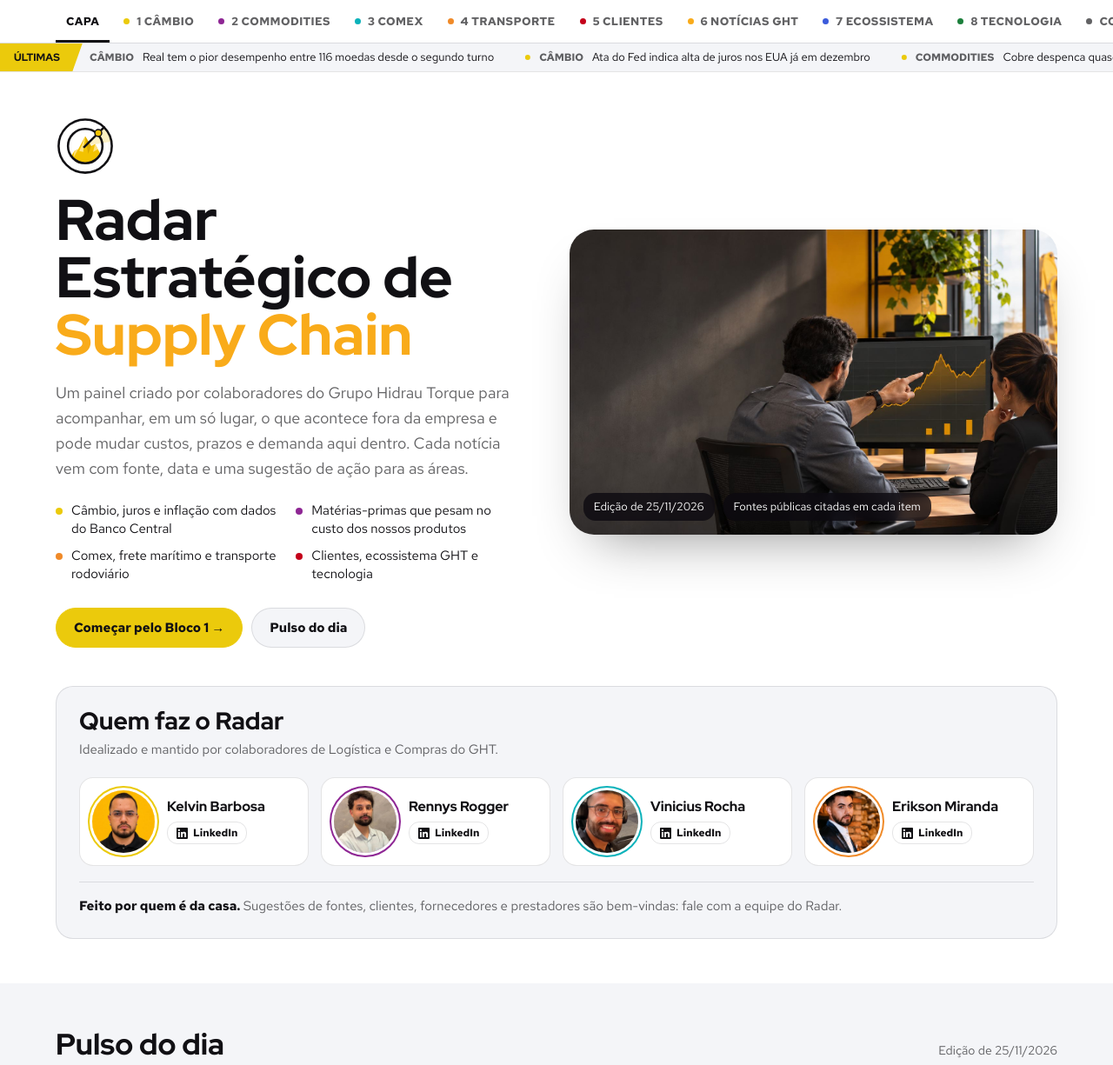
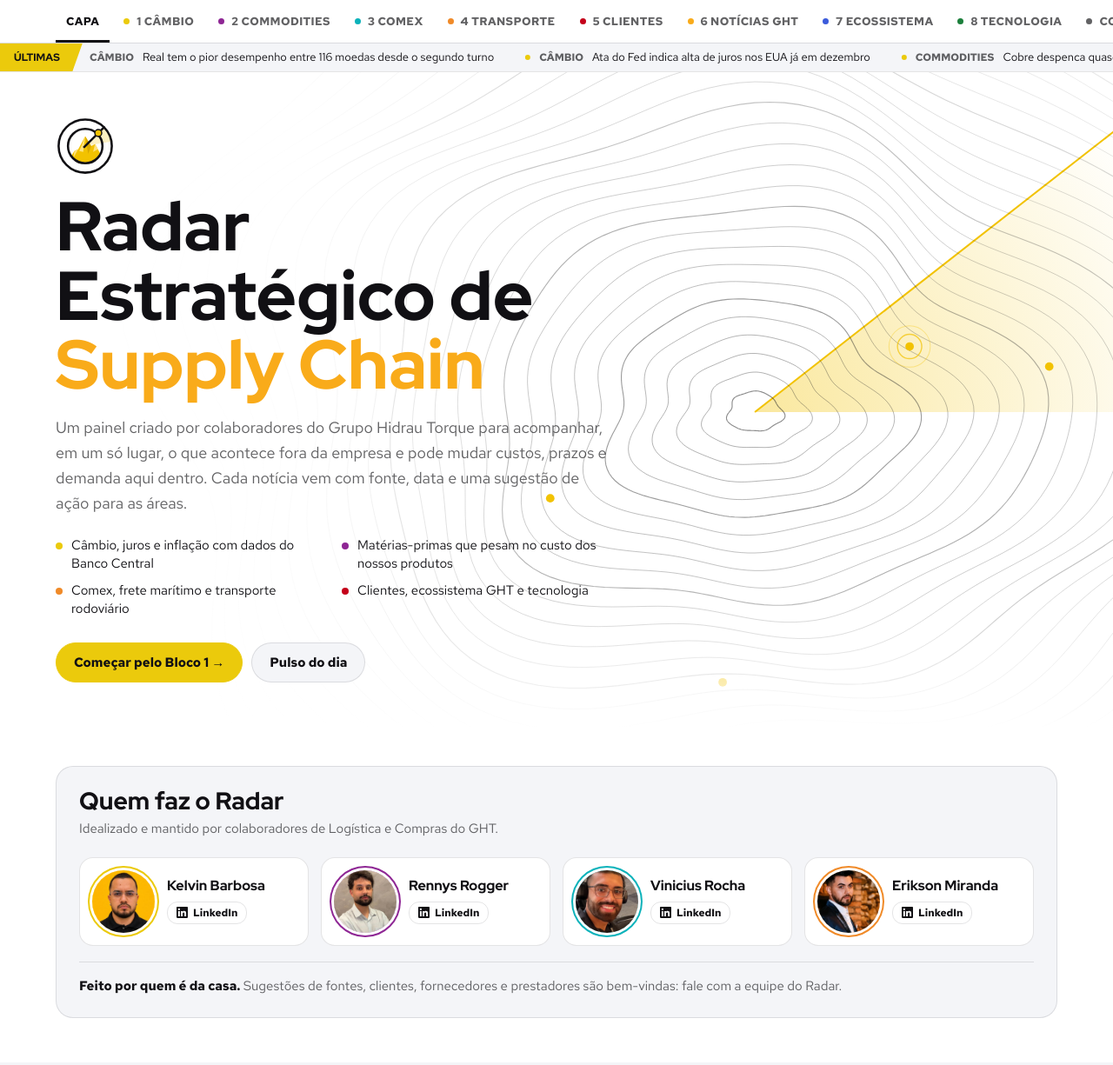
Before and after one commit to raialofc/radar-ght, a plain HTML site: page index.html in a window 1280 px wide. Shown: the part 71-1296 px from the top of the page at 87% size. Drawn offline with Linux system fonts and the light colour scheme.

Commit message:
Capa com fundo topográfico de mina e varredura de radar
Co-Authored-By: Claude Opus 5.5 <noreply@anthropic.com>
Claude-Session: https://claude.ai/code/session_019HdEutRh8rkCsQiZpH25Ah

```diff
--- a/index.html
+++ b/index.html
@@ -227,6 +227,13 @@ ul{padding-left:20px;margin:8px 0}li{margin-bottom:6px}
 .eb.sm{display:inline-flex;align-items:center;font:700 11px "Red Hat Text",sans-serif;text-transform:uppercase;letter-spacing:.05em;color:var(--ink);background:color-mix(in srgb,var(--am) 30%,transparent);border:1px solid color-mix(in srgb,var(--am) 70%,transparent);padding:3px 10px;border-radius:14px}
 .eb.sm{white-space:nowrap}@media(max-width:700px){.meta-r .eb.sm{font-size:8px;padding:2px 7px;letter-spacing:.03em}.meta-r{gap:4px}}
 .team-ft{margin:18px 0 0;padding-top:16px;border-top:1px solid var(--line);font-size:15px;color:var(--mute)}.team-ft b{color:var(--ink)}
+.herobg{position:relative;background:url('img/fundo-capa-escuro.svg') right center/cover no-repeat;min-height:min(78vh,760px);display:flex;align-items:center}
+@media(prefers-color-scheme:light){:root:not([data-theme=dark]) .herobg{background-image:url('img/fundo-capa-claro.svg')}}
+:root[data-theme=light] .herobg{background-image:url('img/fundo-capa-claro.svg')}
+.herobg .hero{grid-template-columns:minmax(0,1fr);width:100%}
+.herobg .hero>div{max-width:640px}
+.herobg .hero h1{font-size:clamp(44px,6.2vw,84px)}
+@media(max-width:900px){.herobg{background-position:70% center;min-height:auto}.herobg .hero>div{background:color-mix(in srgb,var(--bg) 78%,transparent);border-radius:20px;padding:4px 0}}
 </style>
 <script>new MutationObserver(()=>{for(const c of document.querySelectorAll('.stack td:not([data-l])')){let i=0,p=c;while(p=p.previousElementSibling)i+=p.colSpan;c.dataset.l=c.closest('table').rows[0].cells[i]?.textContent||''}}).observe(document,{childList:true,subtree:true})</script>
 </head>
@@ -254,7 +261,7 @@ ul{padding-left:20px;margin:8px 0}li{margin-bottom:6px}
 </header>
 <main id="views">
 <section class="view" id="inicio">
-  <div class="band"><div class="w hero">
+  <div class="band herobg"><div class="w hero">
     <div>
       <div class="hbrand"><svg class="rsym" xmlns="http://www.w3.org/2000/svg" viewBox="0 0 120 120" aria-hidden="true">
   <defs><clipPath id="rIn2"><circle cx="60" cy="60" r="35"/></clipPath></defs>
@@ -282,8 +289,9 @@ ul{padding-left:20px;margin:8px 0}li{margin-bottom:6px}
       </ul>
       <div class="cta"><a class="btn pri" href="#b1">Começar pelo Bloco 1 →</a><a class="btn" href="#pulso">Pulso do dia</a></div>
     </div>
-    <figure><img src="img/como-ler.jpg" alt="Equipe analisando indicadores em um monitor"><figcaption><span id="capa-ed">Atualizado em dias úteis</span><span>Fontes públicas citadas em cada item</span></figcaption></figure>
-  </div><div class="w">
+
+  </div></div>
+  <div class="band" style="padding-top:0"><div class="w">
   <div class="team" id="equipe" aria-labelledby="eq-t">
       <div class="sec-h"><h2 id="eq-t">Quem faz o Radar</h2></div>
       <p class="sub">Idealizado e mantido por colaboradores de Logística e Compras do GHT.</p>
@@ -367,7 +375,7 @@ function fxPanel(){
    </div></div>`;
 }
 function render(){
-  $('#ed').textContent=D.edicao;$('#pulso-ed').textContent=D.edicao;$('#capa-ed').textContent=D.edicao;
+  $('#ed').textContent=D.edicao;$('#pulso-ed').textContent=D.edicao;
   const u=new Date(D.atualizado);$('#upd').textContent='Atualizado em '+u.toLocaleString('pt-BR',{dateStyle:'short',timeStyle:'short',timeZone:'America/Sao_Paulo'});
   $('#headline').textContent=D.manchete;$('#lede').textContent=D.resumo;
   $('#status').innerHTML=D.status.map((s,i)=>`<div class="cell ${esc(s.nivel)}" style="animation-delay:${i*40}ms" title="${esc(s.regra)}"><span class="c">${esc(s.cat)}</span><span class="v">${esc(s.valor)}</span>${s.rotulo!==s.valor?`<span class="t">${esc(s.rotulo)}</span>`:''}<span class="n">${esc(s.nota)}</span><span class="s">${esc(s.data)} · ${esc(s.fonte)}</span></div>`).join('');
```
Also changed, not shown: img/fundo-capa-claro.svg (added), img/fundo-capa-escuro.svg (added).
